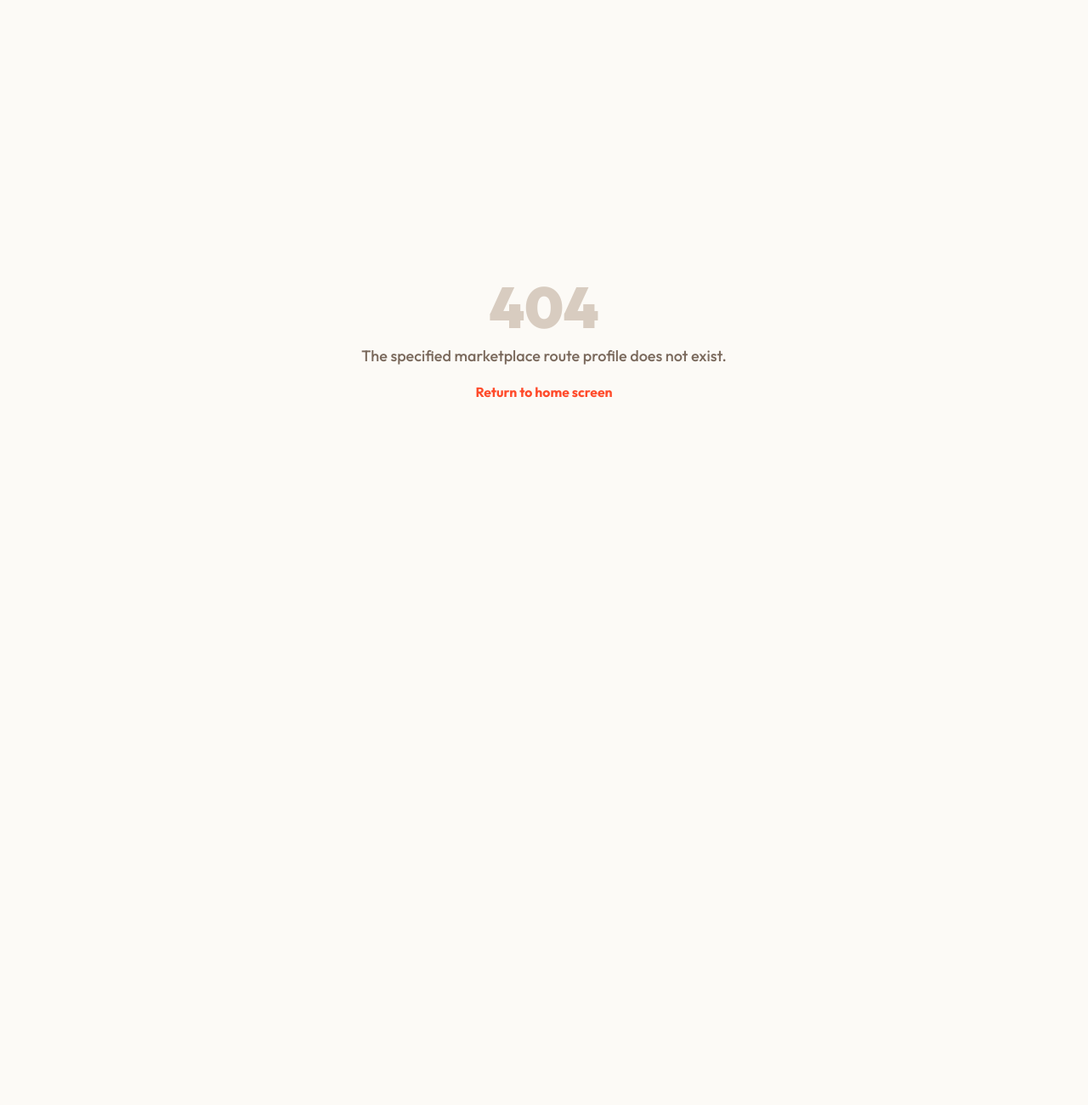
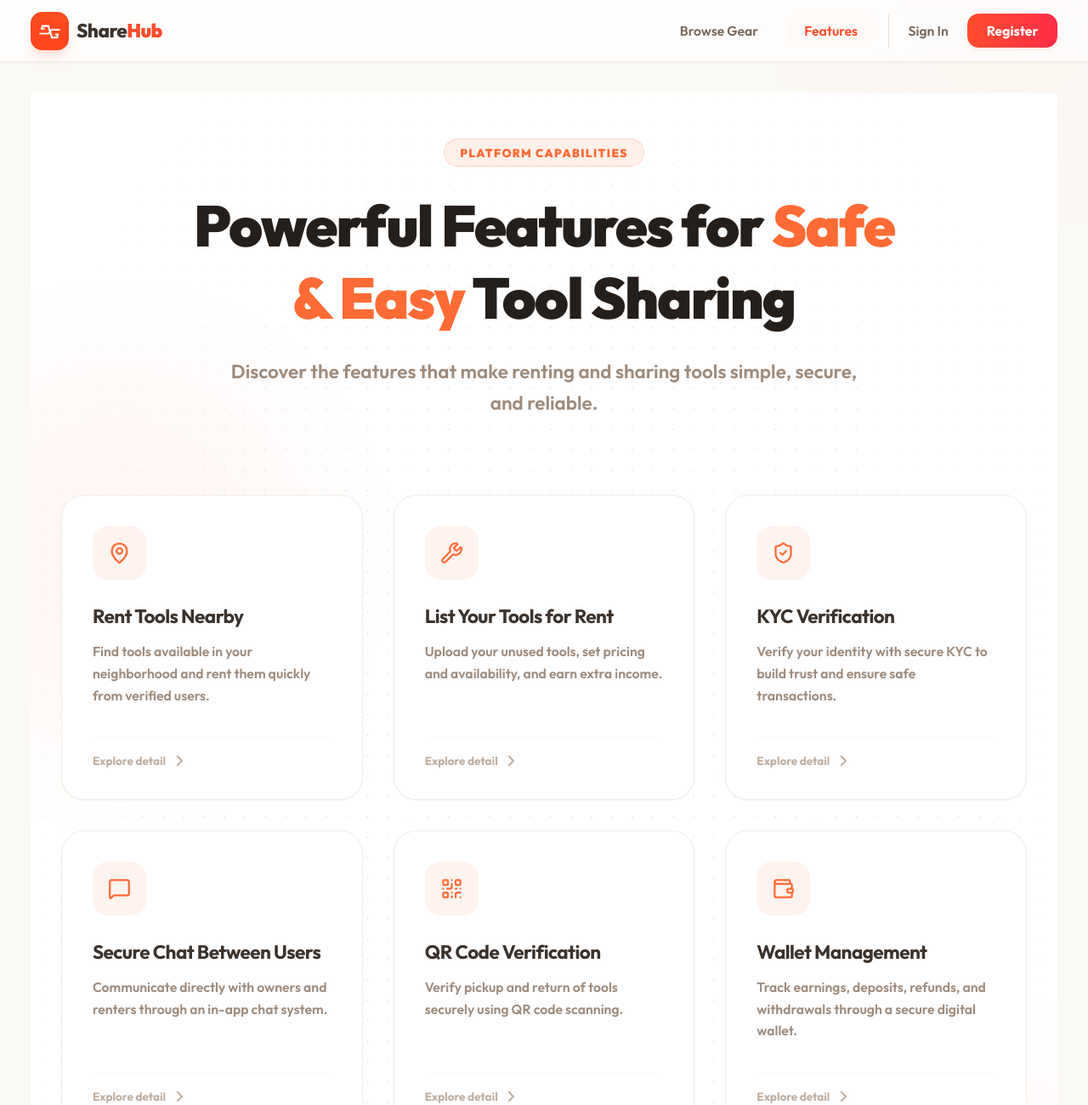
Before and after one commit to AdwithGowda/sharehub, a React (Vite) app in the folder frontend/: page /features in a window 1280 px wide. Before the commit this address had no page. Shown: the top 1300 px of the page at 85% size. Before the commit the page ends 800 px from the top, so only its background shows below. Built offline with nearby package versions, Linux system fonts and the light colour scheme.

Commit message:
Add Features page and update navigation

```diff
--- a/frontend/src/index.css
+++ b/frontend/src/index.css
@@ -36,6 +36,19 @@
   --color-slate-700: #594D43;
   --color-slate-800: #3C332D;
   --color-slate-900: #251F1B;
+
+  --animate-fade-in: fade-in 0.6s cubic-bezier(0.16, 1, 0.3, 1) both;
+
+  @keyframes fade-in {
+    0% {
+      opacity: 0;
+      transform: translateY(12px);
+    }
+    100% {
+      opacity: 1;
+      transform: translateY(0);
+    }
+  }
 }
 
 @layer base {
--- a/frontend/src/layouts/MainLayout.jsx
+++ b/frontend/src/layouts/MainLayout.jsx
@@ -133,6 +133,17 @@ export default function MainLayout() {
               }`}
             >
               Browse Gear
+            </Link>
+
+            <Link
+              to="/features"
+              className={`text-sm font-semibold px-4 py-2 rounded-xl transition-all duration-200 ${
+                location.pathname === '/features'
+                  ? 'text-blue-600 bg-blue-50/70'
+                  : 'text-slate-600 hover:text-slate-900 hover:bg-slate-100/50'
+              }`}
+            >
+              Features
             </Link>
 
             {isAuthenticated ? (
@@ -446,6 +457,17 @@ export default function MainLayout() {
               Browse Gear
             </Link>
 
+            <Link
+              to="/features"
+              className={`block text-sm font-semibold px-4 py-2.5 rounded-xl transition-all duration-200 ${
+                location.pathname === '/features'
+                  ? 'text-blue-600 bg-blue-50/70 font-bold'
+                  : 'text-slate-600 hover:text-slate-900 hover:bg-slate-50'
+              }`}
+            >
+              Features
+            </Link>
+
             {isAuthenticated ? (
               <div className="space-y-3 pt-2 border-t border-slate-100">
                 <div className="px-4 py-2 flex items-center space-x-3 bg-slate-50/50 rounded-2xl">
--- /dev/null
+++ b/frontend/src/pages/marketplace/Features.jsx
@@ -0,0 +1,177 @@
+import React, { useContext } from 'react';
+import { Link } from 'react-router-dom';
+import { AuthContext } from '../../context/AuthContext';
+import {
+  MapPin,
+  Wrench,
+  ShieldCheck,
+  MessageSquare,
+  QrCode,
+  Wallet,
+  Smartphone,
+  LayoutDashboard,
+  Lock
+} from 'lucide-react';
+
+const featuresData = [
+  {
+    id: 1,
+    title: "Rent Tools Nearby",
+    description: "Find tools available in your neighborhood and rent them quickly from verified users.",
+    icon: MapPin,
+  },
+  {
+    id: 2,
+    title: "List Your Tools for Rent",
+    description: "Upload your unused tools, set pricing and availability, and earn extra income.",
+    icon: Wrench,
+  },
+  {
+    id: 3,
+    title: "KYC Verification",
+    description: "Verify your identity with secure KYC to build trust and ensure safe transactions.",
+    icon: ShieldCheck,
+  },
+  {
+    id: 4,
+    title: "Secure Chat Between Users",
+    description: "Communicate directly with owners and renters through an in-app chat system.",
+    icon: MessageSquare,
+  },
+  {
+    id: 5,
+    title: "QR Code Verification",
+    description: "Verify pickup and return of tools securely using QR code scanning.",
+    icon: QrCode,
+  },
+  {
+    id: 6,
+    title: "Wallet Management",
+    description: "Track earnings, deposits, refunds, and withdrawals through a secure digital wallet.",
+    icon: Wallet,
+  },
+  {
+    id: 7,
+    title: "Mobile-Friendly Design",
+    description: "Enjoy a seamless experience on mobile, tablet, and desktop devices with a fully responsive interface.",
+    icon: Smartphone,
+  },
+  {
+    id: 8,
+    title: "Powerful Admin Dashboard",
+    description: "Admin manages users, KYC requests, bookings, disputes, and platform security efficiently.",
+    icon: LayoutDashboard,
+  },
+  {
+    id: 9,
+    title: "Secure Authentication",
+    description: "Protect user accounts with secure login, registration, and authentication mechanisms.",
+    icon: Lock,
+  }
+];
+
+export default function Features() {
+  const { isAuthenticated } = useContext(AuthContext);
+
+  return (
+    <div className="relative min-h-screen py-12 px-4 sm:px-6 lg:px-8 bg-white overflow-hidden">
+      {/* Visual background grid pattern for top-tier SaaS aesthetic */}
+      <div className="absolute inset-0 bg-[radial-gradient(#e2e8f0_1px,transparent_1px)] [background-size:24px_24px] [mask-image:radial-gradient(ellipse_60%_60%_at_50%_50%,#000_70%,transparent_100%)] opacity-60 pointer-events-none" />
+
+      {/* Decorative colored glow blobs */}
+      <div className="absolute top-[15%] left-[-10%] w-[35vw] h-[35vw] rounded-full bg-[#FF6B35]/5 blur-3xl pointer-events-none" />
+      <div className="absolute bottom-[25%] right-[-10%] w-[35vw] h-[35vw] rounded-full bg-blue-500/5 blur-3xl pointer-events-none" />
+
+      <div className="relative z-10 max-w-7xl mx-auto">
+        {/* Header Hero Section */}
+        <div className="text-center max-w-3xl mx-auto mb-20">
+          <span className="inline-flex items-center gap-1.5 px-4 py-1.5 rounded-full text-xs font-black uppercase tracking-widest text-[#FF6B35] bg-[#FF6B35]/10 border border-[#FF6B35]/20 animate-fade-in">
+            Platform Capabilities
+          </span>
+          <h1 className="text-4xl sm:text-5xl lg:text-6xl font-black text-slate-900 tracking-tight leading-tight mt-6 max-w-4xl mx-auto animate-fade-in">
+            Powerful Features for <span className="text-[#FF6B35] relative">Safe & Easy<span className="absolute bottom-1 left-0 w-full h-2 bg-[#FF6B35]/15 -z-10 rounded-sm"></span></span> Tool Sharing
+          </h1>
+          <p className="text-slate-500 text-lg md:text-xl max-w-2xl mx-auto mt-6 leading-relaxed font-semibold animate-fade-in" style={{ animationDelay: '100ms', animationFillMode: 'both' }}>
+            Discover the features that make renting and sharing tools simple, secure, and reliable.
+          </p>
+        </div>
+
+        {/* Features Responsive Grid */}
+        <div className="grid grid-cols-1 md:grid-cols-2 lg:grid-cols-3 gap-8">
+          {featuresData.map((feature, index) => {
+            const IconComponent = feature.icon;
+            return (
+              <div
+                key={feature.id}
+                className="group relative bg-white border border-slate-200/60 rounded-3xl p-8 shadow-xs hover:-translate-y-2 hover:shadow-xl hover:shadow-[#FF6B35]/5 hover:border-[#FF6B35]/30 hover:scale-[1.02] transition-all duration-500 ease-out flex flex-col justify-between overflow-hidden animate-fade-in"
+                style={{
+                  animationDelay: `${index * 80 + 150}ms`,
+                  animationFillMode: 'both'
+                }}
+              >
+                {/* Accent line that slides in on hover */}
+                <div className="absolute top-0 left-0 right-0 h-1 bg-[#FF6B35] transform scale-x-0 group-hover:scale-x-100 transition-transform duration-500 origin-left" />
+
+                <div>
+                  {/* Premium Icon Wrapper with brand accent color */}
+                  <div className="w-14 h-14 bg-[#FF6B35]/8 text-[#FF6B35] rounded-2xl flex items-center justify-center transition-all duration-500 ease-out group-hover:scale-110 group-hover:bg-[#FF6B35] group-hover:text-white group-hover:shadow-lg group-hover:shadow-[#FF6B35]/20">
+                    <IconComponent className="w-6 h-6 stroke-[2]" />
+                  </div>
+
+                  <h3 className="text-xl font-bold text-slate-800 tracking-tight transition-colors group-hover:text-slate-900 mt-6">
+                    {feature.title}
+                  </h3>
+
+                  <p className="text-slate-500 text-sm leading-relaxed mt-3 font-semibold">
+                    {feature.description}
+                  </p>
+                </div>
+
+                <div className="mt-8 pt-4 border-t border-slate-50 flex items-center text-xs font-bold text-slate-400 group-hover:text-[#FF6B35] transition-colors duration-300">
+                  <span>Explore detail</span>
+                  <svg className="w-4 h-4 ml-1.5 transform group-hover:translate-x-1 transition-transform duration-300" fill="none" viewBox="0 0 24 24" stroke="currentColor" strokeWidth="2.5">
+                    <path strokeLinecap="round" strokeLinejoin="round" d="M9 5l7 7-7 7" />
+                  </svg>
+                </div>
+              </div>
+            );
+          })}
+        </div>
+
+        {/* CTA Bottom Section */}
+        <div
+          className="relative overflow-hidden rounded-3xl bg-gradient-to-tr from-slate-900 to-slate-950 text-white p-8 sm:p-12 md:p-16 text-center max-w-5xl mx-auto mt-24 shadow-2xl border border-slate-800/80 animate-fade-in"
+          style={{ animationDelay: '800ms', animationFillMode: 'both' }}
+        >
+          {/* Subtle inside glowing accents */}
+          <div className="absolute top-0 right-0 -translate-y-1/2 translate-x-1/2 w-96 h-96 bg-[#FF6B35]/15 rounded-full blur-3xl pointer-events-none" />
+          <div className="absolute bottom-0 left-0 translate-y-1/2 -translate-x-1/2 w-96 h-96 bg-blue-500/10 rounded-full blur-3xl pointer-events-none" />
+
+          <div className="relative z-10 max-w-2xl mx-auto space-y-6">
+            <h2 className="text-3xl sm:text-4xl font-extrabold tracking-tight">
+              Ready to Start Sharing?
+            </h2>
+            <p className="text-slate-300 text-base md:text-lg font-medium leading-relaxed">
+              Join our trusted community and start renting or listing tools today.
+            </p>
+            <div className="pt-4 flex flex-col sm:flex-row items-center justify-center gap-4">
+              <Link
+                to={isAuthenticated ? "/dashboard" : "/register"}
+                className="w-full sm:w-auto px-8 py-4 bg-[#FF6B35] hover:bg-[#E55A27] text-white font-extrabold rounded-2xl shadow-lg shadow-[#FF6B35]/20 hover:shadow-[#FF6B35]/35 transition-all duration-300 hover:scale-102 active:scale-98"
+              >
+                Get Started
+              </Link>
+              <Link
+                to="/"
+                className="w-full sm:w-auto px-8 py-4 bg-slate-800 hover:bg-slate-700 text-white font-extrabold rounded-2xl border border-slate-700/80 shadow-md transition-all duration-300 hover:scale-102 active:scale-98"
+              >
+                Explore Tools
+              </Link>
+            </div>
+          </div>
+        </div>
+
+      </div>
+    </div>
+  );
+}
--- a/frontend/src/routes/AppRoutes.jsx
+++ b/frontend/src/routes/AppRoutes.jsx
@@ -30,6 +30,7 @@ import AddItem from '../pages/dashboard/AddItem';
 import KYCUpload from '../pages/dashboard/KYCUpload';
 import MyListedGear from '../pages/dashboard/MyListedGear';
 import Profile from '../pages/dashboard/Profile';
+import Features from '../pages/marketplace/Features';
 
 
 export default function AppRoutes() {
@@ -48,6 +49,7 @@ export default function AppRoutes() {
 
       <Route element={<MainLayout />}>
         <Route path="/" element={<Home />} />
+        <Route path="/features" element={<Features />} />
         <Route path="/item/:id" element={<ItemDetails />} />
 
         <Route element={<ProtectedRoute adminOnly={false} />}>
```
